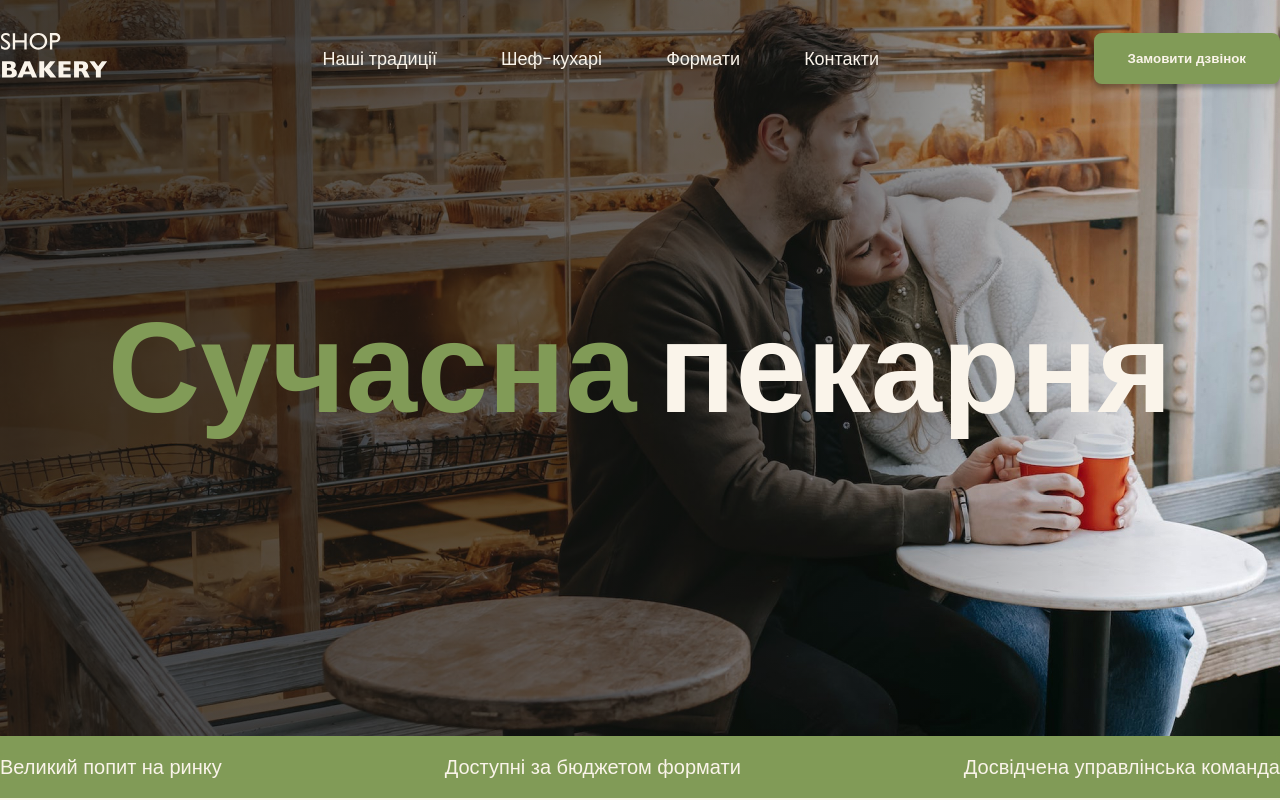
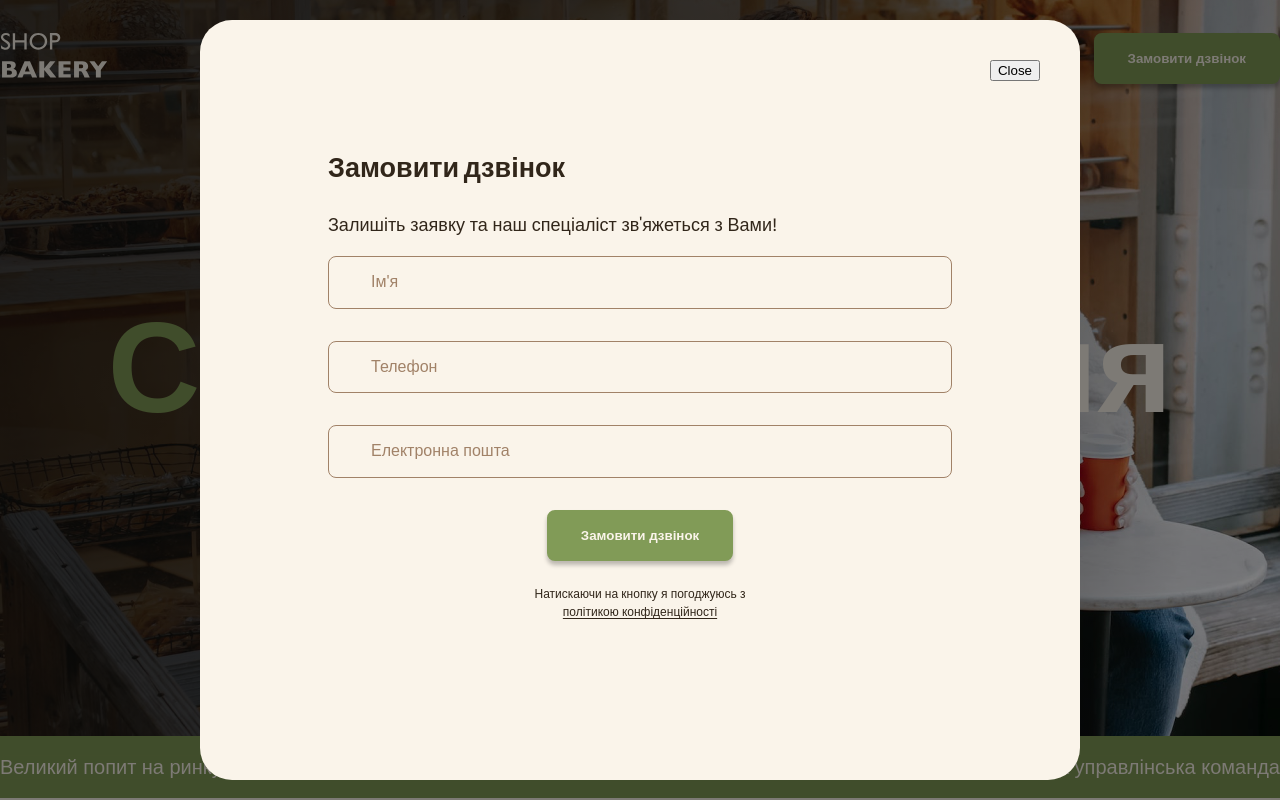
Before and after one commit to WhiteTrashUA/GenSpace, a plain HTML site: page index.html in a window 1280 px wide. Shown: the top 800 px of the page. Drawn offline with Linux system fonts and the light colour scheme.

Commit message:
Add styles, js modal, fix arrow, add gradient hero section and other

```diff
--- a/css/styles.css
+++ b/css/styles.css
@@ -519,8 +519,10 @@ ul {
   max-width: 880px;
   height: 100%;
   max-height: 880px;
+  padding: 128px;
   background-color: var(--color-primary-light);
   border-radius: 32px;
+  overflow-y: auto;
 }
 
 .modal-btn-close {
@@ -528,3 +530,57 @@ ul {
   top: 40px;
   right: 40px;
 }
+
+/* Form */
+
+.form-field {
+  margin-bottom: 32px;
+}
+
+.form-label {
+  display: block;
+}
+
+.form-input {
+  padding: 16px 42px;
+  width: 100%;
+  font-size: 16px;
+  line-height: 1.17;
+  border-radius: 8px;
+  border: 1px solid var(--color-secondary-dark);
+  background-color: transparent;
+}
+
+.form-input:focus {
+  border-color: var(--color-brand-normal);
+  outline: none;
+}
+
+.form-input::placeholder {
+  color: var(--color-secondary-dark);
+  font-size: 16px;
+  line-height: 1.17;
+}
+
+.form-input:focus::placeholder {
+  color: var(--color-primary-dark);
+}
+
+.form-button {
+  display: block;
+  margin: 0 auto 24px;
+}
+
+.form-terms {
+  max-width: 220px;
+  margin: 0 auto;
+  font-weight: 500;
+  font-size: 12px;
+  line-height: 1.5;
+  text-align: center;
+}
+
+.form-terms-link {
+  color: var(--color-primary-dark);
+  text-underline-offset: 2px;
+}
--- a/index.html
+++ b/index.html
@@ -164,6 +164,30 @@
             <h2 class="contact-title section-title ">Приєднуйся до мережі пекарень</h2>
             <p>Заповни форму, щоб ми звʼязались з тобою!</p>
             <!-- Form -->
+
+            <form name="contact-form" autocomplete="off">
+
+              <div class="form-field">
+                <label class="form-label visually-hidden" for="user-name">Ім'я</label>
+                <input class="form-input" type="text" id="user-name" name="user-name" placeholder="Ім'я">
+              </div>
+
+              <div class="form-field">
+                <label class="form-label visually-hidden" for="user-tel">Телефон</label>
+                <input class="form-input" type="tel" id="user-tel" name="user-tel" placeholder="Телефон">
+              </div>
+
+              <div class="form-field">
+                <label class="form-label visually-hidden" for="user-email">Електронна пошта</label>
+                <input class="form-input" type="email" id="user-email" name="user-email" placeholder="Електронна пошта">
+              </div>
+
+              <button class="form-button button" type="submit">Замовити дзвінок</button>
+              <p class="form-terms">Натискаючи на кнопку я погоджуюсь з <a class="form-terms-link" href="#">політикою
+                  конфіденційності</a></p>
+
+            </form>
+
           </div>
           <iframe class="contact-map"
             src="https://www.google.com/maps/embed?pb=!1m18!1m12!1m3!1d2540.1640531314047!2d30.491233500000003!3d50.4566697!2m3!1f0!2f0!3f0!3m2!1i1024!2i768!4f13.1!3m3!1m2!1s0x40d4ce637bfe1717%3A0x5370c2254ad1b952!2z0YPQuy4g0KHQtdGH0LXQstGL0YUg0KHRgtGA0LXQu9GM0YbQvtCyLCA1NCwg0JrQuNC10LIsIDAyMDAw!5e0!3m2!1sru!2sua!4v1702820804594!5m2!1sru!2sua"
@@ -220,9 +244,34 @@
       </div>
     </div>
   </footer>
-  <div class="backdrop is-hidden">
+  <div class="backdrop">
     <div class="modal">
       <button class="modal-btn-close" type="button">Close</button>
+      <h2>Замовити дзвінок</h2>
+      <p>Залишіть заявку та наш спеціаліст зв'яжеться з Вами!</p>
+      <form name="modal-form" autocomplete="off">
+
+        <div class="form-field">
+          <label class="form-label visually-hidden" for="user-name">Ім'я</label>
+          <input class="form-input" type="text" id="user-name" name="user-name" placeholder="Ім'я" required>
+        </div>
+
+        <div class="form-field">
+          <label class="form-label visually-hidden" for="user-tel">Телефон</label>
+          <input class="form-input" type="tel" id="user-tel" name="user-tel" placeholder="Телефон" required>
+        </div>
+
+        <div class="form-field">
+          <label class="form-label visually-hidden" for="user-email">Електронна пошта</label>
+          <input class="form-input" type="email" id="user-email" name="user-email" placeholder="Електронна пошта"
+            required>
+        </div>
+
+        <button class="form-button button" type="submit">Замовити дзвінок</button>
+        <p class="form-terms">Натискаючи на кнопку я погоджуюсь з <a class="form-terms-link" href="#">політикою
+            конфіденційності</a></p>
+
+      </form>
     </div>
   </div>
 
```
